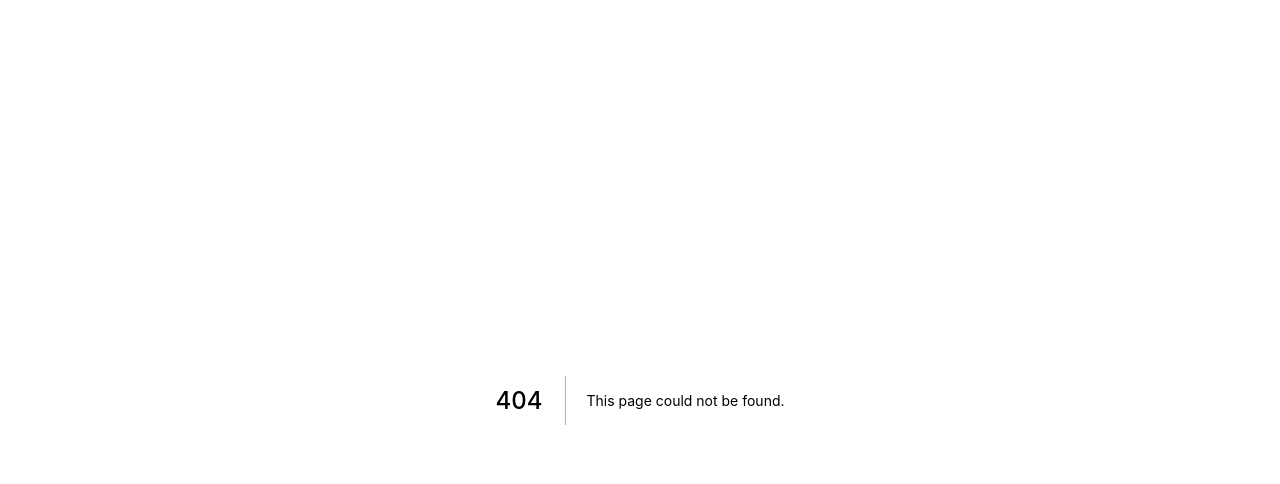
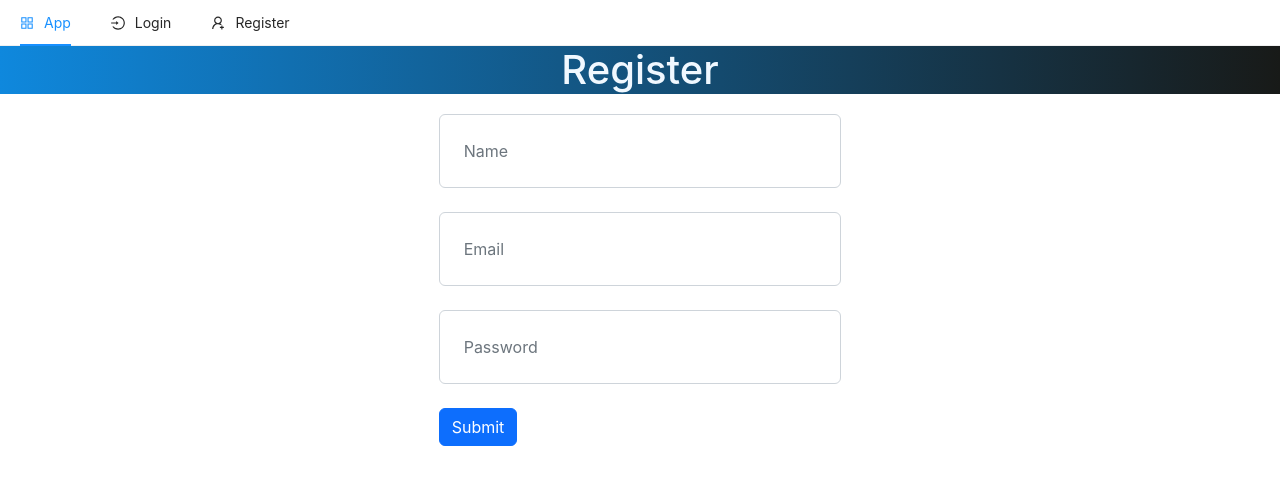
Before and after one commit to A-Makeyev/unidemy, a Next.js app in the folder client/: page /register in a window 1280 px wide. Before the commit this address had no page. Shown: the top 484 px of the page. Built offline with nearby package versions, Linux system fonts and the light colour scheme.

Commit message:
added register form

```diff
--- /dev/null
+++ b/client/components/TopNav.js
@@ -0,0 +1,35 @@
+import { Menu } from 'antd'
+import Link from 'next/link'
+import {
+    LoginOutlined,
+    UserAddOutlined,
+    AppstoreOutlined
+} from '@ant-design/icons'
+
+const { Item } = Menu // Menu.Item
+
+const TopNav = () => {
+    return (
+        <Menu mode='horizontal'>
+            <Item icon={<AppstoreOutlined />}>
+                <Link href="/">
+                    <a>App</a>
+                </Link>
+            </Item>
+
+            <Item icon={<LoginOutlined />}>
+                <Link href="/login">
+                    <a>Login</a>
+                </Link>
+            </Item>
+
+            <Item icon={<UserAddOutlined />}>
+                <Link href="/register">
+                    <a>Register</a>
+                </Link>
+            </Item>
+        </Menu>
+    )
+}
+
+export default TopNav
--- a/client/package.json
+++ b/client/package.json
@@ -13,6 +13,9 @@
   "author": "",
   "license": "ISC",
   "dependencies": {
+    "@ant-design/icons": "^4.7.0",
+    "antd": "^4.23.3",
+    "bootstrap": "^5.2.1",
     "next": "^12.3.1",
     "react": "^18.2.0",
     "react-dom": "^18.2.0"
--- /dev/null
+++ b/client/pages/_app.js
@@ -0,0 +1,15 @@
+import TopNav from '../components/TopNav'
+import 'bootstrap/dist/css/bootstrap.min.css'
+import 'antd/dist/antd.css'
+import '../public/css/style.css'
+
+function App ({ Component, pageProps }) {
+    return (
+        <>
+            <TopNav />
+            <Component { ...pageProps } />
+        </>
+    )
+}
+
+export default App
--- a/client/pages/index.js
+++ b/client/pages/index.js
@@ -1,7 +1,7 @@
 const Index = () => {
     return (
         <>
-            <h1>hello next</h1>
+            <h1 className="jumbotron text-center bg-primary square">Online Education</h1>
         </>
     )
 }
--- /dev/null
+++ b/client/pages/register.js
@@ -0,0 +1,49 @@
+import { useState } from 'react'
+
+const Register = () => {
+    const [ name, setName ] = useState('')
+    const [ email, setEmail ] = useState('')
+    const [ password, setPassword ] = useState('')
+
+    const handleSubmit = (e) => {
+        e.preventDefault()
+        console.table({ name, email, password })
+    }
+
+    return (
+        <>
+            <h1 className="jumbotron text-center bg-primary square">Register</h1>
+            <div className="container col-md-4 offset-md-4 pb-5">
+                <form onSubmit={handleSubmit}>
+                    <input type="text"
+                        placeholder="Name"
+                        className="form-control mb-4 p-4"
+                        onChange={e => setName(e.target.value)}
+                        value={name}
+                        required
+                    />
+
+                    <input type="email"
+                        placeholder="Email"
+                        className="form-control mb-4 p-4"
+                        onChange={e => setEmail(e.target.value)}
+                        value={email}
+                        required
+                    />
+
+                    <input type="password"
+                        placeholder="Password"
+                        className="form-control mb-4 p-4"
+                        onChange={e => setPassword(e.target.value)}
+                        value={password}
+                        required
+                    />
+
+                    <button type="submit" className='btn btn-primary'>Submit</button>
+                </form>
+            </div>
+        </>
+    )
+}
+
+export default Register
--- /dev/null
+++ b/client/public/css/style.css
@@ -0,0 +1,8 @@
+.square {
+    border-radius: 0px;
+}
+
+.jumbotron {
+    color: aliceblue;
+    background-image: linear-gradient(to right, #0F88DD, #181A18);
+}
```
Also changed, not shown: client/pages/login.js (added, +9 -0 lines), 1 other file (tests, documents, lock files or other folders).
